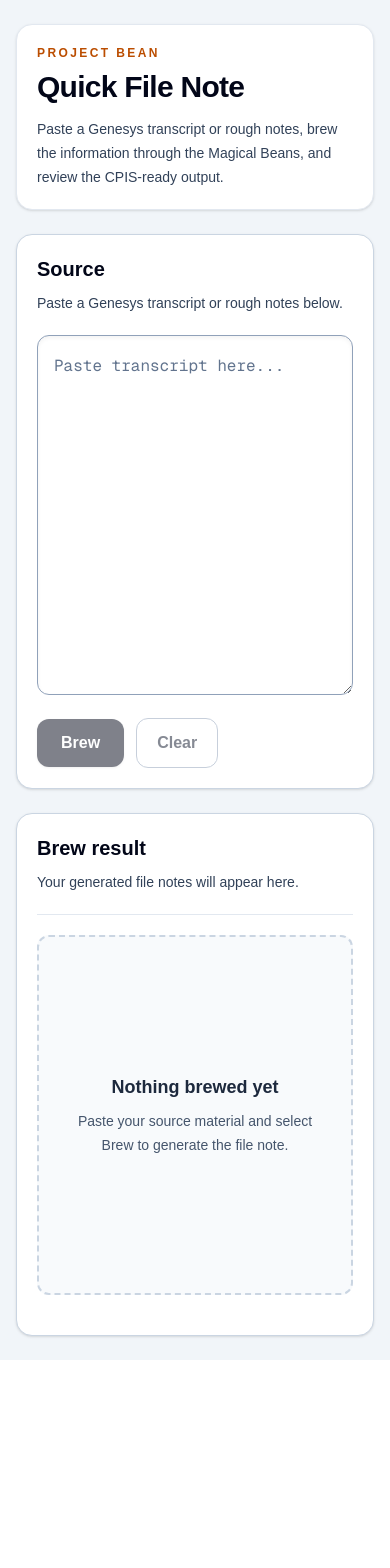
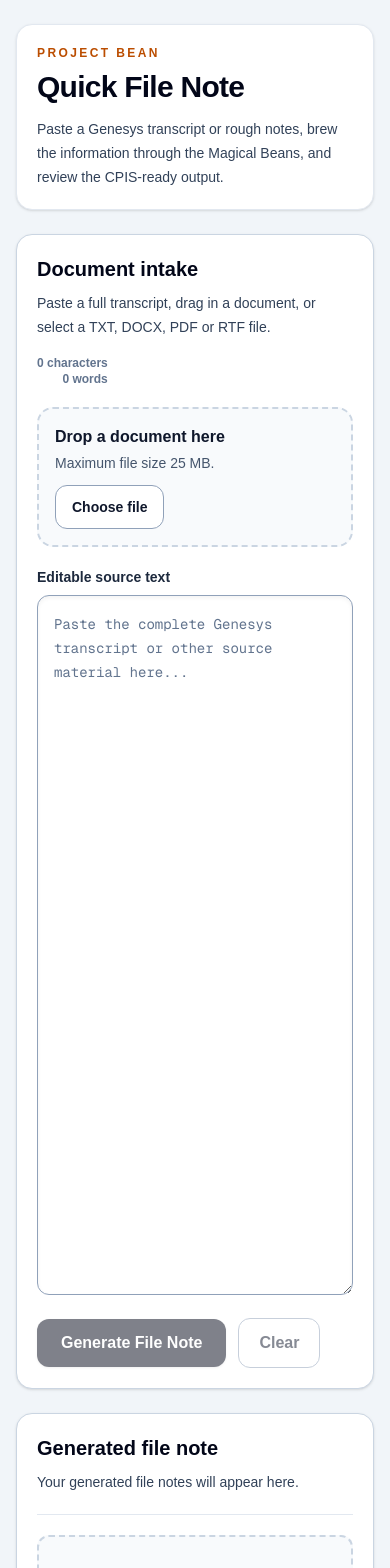
Before and after one commit to peter-lill/coffeehq, a Next.js app in the folder apps/web/: page /bean in a window 390 px wide. Shown: the top 1568 px of the page. Before the commit the page ends 1360 px from the top, so only its background shows below. Built offline with nearby package versions, Linux system fonts and the light colour scheme.

Commit message:
feat: build universal document intake workspace

```diff
--- a/apps/web/src/app/bean/bean-client.tsx
+++ b/apps/web/src/app/bean/bean-client.tsx
@@ -1,41 +1,76 @@
 "use client";
 
-import { useState, useTransition } from "react";
+import { useRef, useState, useTransition, type ChangeEvent, type DragEvent } from "react";
 
-import { brewFileNoteAction } from "./actions";
+import { brewFileNoteAction, importDocumentAction, type ImportedDocument } from "./actions";
 
 type Result = Awaited<ReturnType<typeof brewFileNoteAction>>;
+
+const ACCEPTED_FILES = ".txt,.docx,.pdf,.rtf";
 
 export function BeanClient() {
   const [source, setSource] = useState("");
   const [result, setResult] = useState<Result | null>(null);
+  const [importedDocument, setImportedDocument] = useState<ImportedDocument | null>(null);
   const [error, setError] = useState<string | null>(null);
   const [copiedMessage, setCopiedMessage] = useState<string | null>(null);
+  const [isDragging, setIsDragging] = useState(false);
   const [isPending, startTransition] = useTransition();
+  const fileInputRef = useRef<HTMLInputElement>(null);
+
+  const wordCount = source.trim() ? source.trim().split(/\s+/).length : 0;
 
   function brew() {
     if (!source.trim()) return;
-
     setError(null);
     setCopiedMessage(null);
 
     startTransition(async () => {
       try {
-        const brewedResult = await brewFileNoteAction(source);
-        setResult(brewedResult);
+        setResult(await brewFileNoteAction(source));
       } catch (cause) {
-        setError(
-          cause instanceof Error
-            ? cause.message
-            : "Unable to brew the transcript.",
-        );
+        setError(cause instanceof Error ? cause.message : "Unable to brew the transcript.");
       }
     });
+  }
+
+  async function importFile(file: File) {
+    setError(null);
+    setResult(null);
+
+    const formData = new FormData();
+    formData.set("document", file);
+
+    startTransition(async () => {
+      try {
+        const imported = await importDocumentAction(formData);
+        setImportedDocument(imported);
+        setSource(imported.text);
+      } catch (cause) {
+        setImportedDocument(null);
+        setError(cause instanceof Error ? cause.message : "Unable to import the selected document.");
+      } finally {
+        if (fileInputRef.current) fileInputRef.current.value = "";
+      }
+    });
+  }
+
+  function selectFile(event: ChangeEvent<HTMLInputElement>) {
+    const file = event.target.files?.[0];
+    if (file) void importFile(file);
+  }
+
+  function dropFile(event: DragEvent<HTMLDivElement>) {
+    event.preventDefault();
+    setIsDragging(false);
+    const file = event.dataTransfer.files?.[0];
+    if (file) void importFile(file);
   }
 
   function clear() {
     setSource("");
     setResult(null);
+    setImportedDocument(null);
     setError(null);
     setCopiedMessage(null);
   }
@@ -44,10 +79,7 @@ export function BeanClient() {
     try {
       await navigator.clipboard.writeText(text);
       setCopiedMessage(message);
-
-      window.setTimeout(() => {
-        setCopiedMessage(null);
-      }, 2500);
+      window.setTimeout(() => setCopiedMessage(null), 2500);
     } catch {
       setError("Unable to copy the file note to the clipboard.");
     }
@@ -55,41 +87,80 @@ export function BeanClient() {
 
   function copyAll() {
     if (!result?.notes.length) return;
-
-    const combinedNotes = result.notes.join("\n\n--------------------\n\n");
-    void copy(combinedNotes, "All file notes copied.");
+    void copy(result.notes.join("\n\n--------------------\n\n"), "All file notes copied.");
   }
 
   return (
-    <div className="grid gap-6 lg:grid-cols-2">
+    <div className="grid gap-6 xl:grid-cols-2">
       <section className="rounded-2xl border border-slate-300 bg-white p-5 text-slate-950 shadow-sm sm:p-6">
-        <div>
-          <h2 className="text-xl font-bold text-slate-950">Source</h2>
-
-          <p className="mt-2 text-sm leading-6 text-slate-700">
-            Paste a Genesys transcript or rough notes below.
-          </p>
+        <div className="flex flex-wrap items-start justify-between gap-4">
+          <div>
+            <h2 className="text-xl font-bold">Document intake</h2>
+            <p className="mt-2 text-sm leading-6 text-slate-700">
+              Paste a full transcript, drag in a document, or select a TXT, DOCX, PDF or RTF file.
+            </p>
+          </div>
+          <div className="text-right text-xs font-semibold text-slate-500">
+            <p>{source.length.toLocaleString("en-AU")} characters</p>
+            <p>{wordCount.toLocaleString("en-AU")} words</p>
+          </div>
         </div>
 
-        <label htmlFor="bean-source" className="sr-only">
-          Transcript or rough notes
+        <div
+          onDragEnter={(event) => { event.preventDefault(); setIsDragging(true); }}
+          onDragOver={(event) => event.preventDefault()}
+          onDragLeave={() => setIsDragging(false)}
+          onDrop={dropFile}
+          className={`mt-5 rounded-2xl border-2 border-dashed p-4 transition ${
+            isDragging ? "border-amber-500 bg-amber-50" : "border-slate-300 bg-slate-50"
+          }`}
+        >
+          <div className="flex flex-wrap items-center justify-between gap-3">
+            <div>
+              <p className="font-bold text-slate-900">Drop a document here</p>
+              <p className="mt-1 text-sm text-slate-600">Maximum file size 25 MB.</p>
+            </div>
+            <div>
+              <input
+                ref={fileInputRef}
+                type="file"
+                accept={ACCEPTED_FILES}
+                onChange={selectFile}
+                className="sr-only"
+                id="bean-document-upload"
+                disabled={isPending}
+              />
+              <label
+                htmlFor="bean-document-upload"
+                className="inline-flex min-h-11 cursor-pointer items-center rounded-xl border border-slate-400 bg-white px-4 py-2 text-sm font-bold text-slate-900 hover:bg-slate-100"
+              >
+                {isPending ? "Importing..." : "Choose file"}
+              </label>
+            </div>
+          </div>
+        </div>
+
+        {importedDocument ? (
+          <div className="mt-4 rounded-xl border border-emerald-300 bg-emerald-50 p-4 text-sm text-emerald-950">
+            <p className="font-bold">{importedDocument.filename}</p>
+            <p className="mt-1">
+              {importedDocument.extension.toUpperCase()} · {(importedDocument.size / 1024).toLocaleString("en-AU", { maximumFractionDigits: 1 })} KB
+              {importedDocument.pageCount ? ` · ${importedDocument.pageCount} pages` : ""}
+              {` · ${importedDocument.characters.toLocaleString("en-AU")} characters`}
+            </p>
+            {importedDocument.warning ? <p className="mt-2 font-medium">{importedDocument.warning}</p> : null}
+          </div>
+        ) : null}
+
+        <label htmlFor="bean-source" className="mt-5 block text-sm font-bold text-slate-800">
+          Editable source text
         </label>
-
         <textarea
           id="bean-source"
-          className="
-            mt-5 min-h-[360px] w-full resize-y rounded-xl
-            border border-slate-400 bg-white p-4
-            font-mono text-base leading-7 text-slate-950
-            caret-slate-950 shadow-inner outline-none
-            placeholder:text-slate-500
-            focus:border-amber-600 focus:ring-4 focus:ring-amber-100
-            disabled:cursor-wait disabled:bg-slate-100
-            sm:min-h-[520px] sm:text-sm sm:leading-6
-          "
+          className="mt-2 min-h-[700px] w-full resize-y rounded-xl border border-slate-400 bg-white p-4 font-mono text-sm leading-6 text-slate-950 shadow-inner outline-none placeholder:text-slate-500 focus:border-amber-600 focus:ring-4 focus:ring-amber-100 disabled:cursor-wait disabled:bg-slate-100"
           value={source}
-          onChange={(event) => setSource(event.target.value)}
-          placeholder="Paste transcript here..."
+          onChange={(event) => { setSource(event.target.value); setImportedDocument(null); }}
+          placeholder="Paste the complete Genesys transcript or other source material here..."
           spellCheck={false}
           disabled={isPending}
         />
@@ -99,145 +170,60 @@ export function BeanClient() {
             type="button"
             onClick={brew}
             disabled={isPending || !source.trim()}
-            className="
-              min-h-12 rounded-xl bg-slate-950 px-6 py-3
-              text-base font-bold text-white shadow-sm
-              hover:bg-slate-800
-              focus:outline-none focus:ring-4 focus:ring-slate-300
-              disabled:cursor-not-allowed disabled:opacity-50
-            "
+            className="min-h-12 rounded-xl bg-slate-950 px-6 py-3 text-base font-bold text-white shadow-sm hover:bg-slate-800 disabled:cursor-not-allowed disabled:opacity-50"
           >
-            {isPending ? "Brewing..." : "Brew"}
+            {isPending ? "Processing..." : "Generate File Note"}
           </button>
-
           <button
             type="button"
             onClick={clear}
             disabled={isPending || (!source && !result)}
-            className="
-              min-h-12 rounded-xl border border-slate-400 bg-white px-5 py-3
-              text-base font-semibold text-slate-900
-              hover:bg-slate-100
-              focus:outline-none focus:ring-4 focus:ring-slate-200
-              disabled:cursor-not-allowed disabled:opacity-50
-            "
+            className="min-h-12 rounded-xl border border-slate-400 bg-white px-5 py-3 text-base font-semibold text-slate-900 hover:bg-slate-100 disabled:cursor-not-allowed disabled:opacity-50"
           >
             Clear
           </button>
         </div>
 
-        {error ? (
-          <div
-            role="alert"
-            className="mt-4 rounded-xl border border-red-300 bg-red-50 p-4 text-sm font-medium text-red-900"
-          >
-            {error}
-          </div>
-        ) : null}
+        {error ? <div role="alert" className="mt-4 rounded-xl border border-red-300 bg-red-50 p-4 text-sm font-medium text-red-900">{error}</div> : null}
       </section>
 
       <section className="rounded-2xl border border-slate-300 bg-white p-5 text-slate-950 shadow-sm sm:p-6">
         <div className="flex flex-col gap-4 border-b border-slate-200 pb-5 sm:flex-row sm:items-start sm:justify-between">
           <div>
-            <h2 className="text-xl font-bold text-slate-950">Brew result</h2>
-
+            <h2 className="text-xl font-bold">Generated file note</h2>
             <p className="mt-2 text-sm leading-6 text-slate-700">
-              {result
-                ? `${result.metadata.source} · ${result.turns.length} transcript turns`
-                : "Your generated file notes will appear here."}
+              {result ? `${result.metadata.source} · ${result.turns.length} transcript turns` : "Your generated file notes will appear here."}
             </p>
           </div>
-
-          {result?.notes.length ? (
-            <button
-              type="button"
-              onClick={copyAll}
-              className="
-                min-h-11 shrink-0 rounded-xl border border-slate-400
-                bg-white px-4 py-2 text-sm font-bold text-slate-900
-                hover:bg-slate-100
-                focus:outline-none focus:ring-4 focus:ring-slate-200
-              "
-            >
-              Copy all
-            </button>
-          ) : null}
+          {result?.notes.length ? <button type="button" onClick={copyAll} className="min-h-11 shrink-0 rounded-xl border border-slate-400 bg-white px-4 py-2 text-sm font-bold hover:bg-slate-100">Copy all</button> : null}
         </div>
 
-        {copiedMessage ? (
-          <div
-            role="status"
-            className="mt-4 rounded-xl border border-emerald-300 bg-emerald-50 p-3 text-sm font-semibold text-emerald-900"
-          >
-            {copiedMessage}
-          </div>
-        ) : null}
+        {copiedMessage ? <div role="status" className="mt-4 rounded-xl border border-emerald-300 bg-emerald-50 p-3 text-sm font-semibold text-emerald-900">{copiedMessage}</div> : null}
 
         {result?.warnings.length ? (
           <div className="mt-4 rounded-xl border border-amber-300 bg-amber-50 p-4 text-sm leading-6 text-amber-950">
             <p className="font-bold">Review before copying</p>
-
-            <div className="mt-2 space-y-1">
-              {result.warnings.map((warning, index) => (
-                <p key={`${warning.code}-${index}`}>
-                  • {warning.message}
-                </p>
-              ))}
-            </div>
+            <div className="mt-2 space-y-1">{result.warnings.map((warning, index) => <p key={`${warning.code}-${index}`}>• {warning.message}</p>)}</div>
           </div>
         ) : null}
 
         {!result ? (
-          <div className="mt-5 flex min-h-[360px] items-center justify-center rounded-xl border-2 border-dashed border-slate-300 bg-slate-50 p-6 text-center sm:min-h-[520px]">
+          <div className="mt-5 flex min-h-[700px] items-center justify-center rounded-xl border-2 border-dashed border-slate-300 bg-slate-50 p-6 text-center">
             <div>
-              <p className="text-lg font-bold text-slate-800">
-                Nothing brewed yet
-              </p>
-
-              <p className="mt-2 max-w-sm text-sm leading-6 text-slate-600">
-                Paste your source material and select Brew to generate the file
-                note.
-              </p>
+              <p className="text-lg font-bold text-slate-800">Nothing generated yet</p>
+              <p className="mt-2 max-w-sm text-sm leading-6 text-slate-600">Import or paste the complete source, review the extracted text, then generate the file note.</p>
             </div>
           </div>
         ) : null}
 
         <div className="mt-5 space-y-5">
           {result?.notes.map((note, index) => (
-            <article
-              key={index}
-              className="overflow-hidden rounded-xl border border-slate-300 bg-white"
-            >
+            <article key={index} className="overflow-hidden rounded-xl border border-slate-300 bg-white">
               <div className="flex items-center justify-between gap-4 border-b border-slate-200 bg-slate-100 px-4 py-3">
-                <h3 className="font-bold text-slate-950">
-                  File Note {index + 1} of {result.notes.length}
-                </h3>
-
-                <button
-                  type="button"
-                  onClick={() =>
-                    void copy(note, `File Note ${index + 1} copied.`)
-                  }
-                  className="
-                    rounded-lg px-3 py-2 text-sm font-bold text-slate-900
-                    underline decoration-slate-400 underline-offset-4
-                    hover:bg-white
-                    focus:outline-none focus:ring-4 focus:ring-slate-300
-                  "
-                >
-                  Copy
-                </button>
+                <h3 className="font-bold">File Note {index + 1} of {result.notes.length}</h3>
+                <button type="button" onClick={() => void copy(note, `File Note ${index + 1} copied.`)} className="rounded-lg px-3 py-2 text-sm font-bold underline decoration-slate-400 underline-offset-4 hover:bg-white">Copy</button>
               </div>
-
-              <pre
-                className="
-                  max-h-[700px] overflow-auto whitespace-pre-wrap
-                  break-words bg-white p-4 font-sans
-                  text-base leading-7 text-slate-950
-                "
-              >
-                {note}
-              </pre>
+              <pre className="max-h-[900px] overflow-auto whitespace-pre-wrap break-words bg-white p-4 font-sans text-base leading-7">{note}</pre>
             </article>
           ))}
         </div>
```
